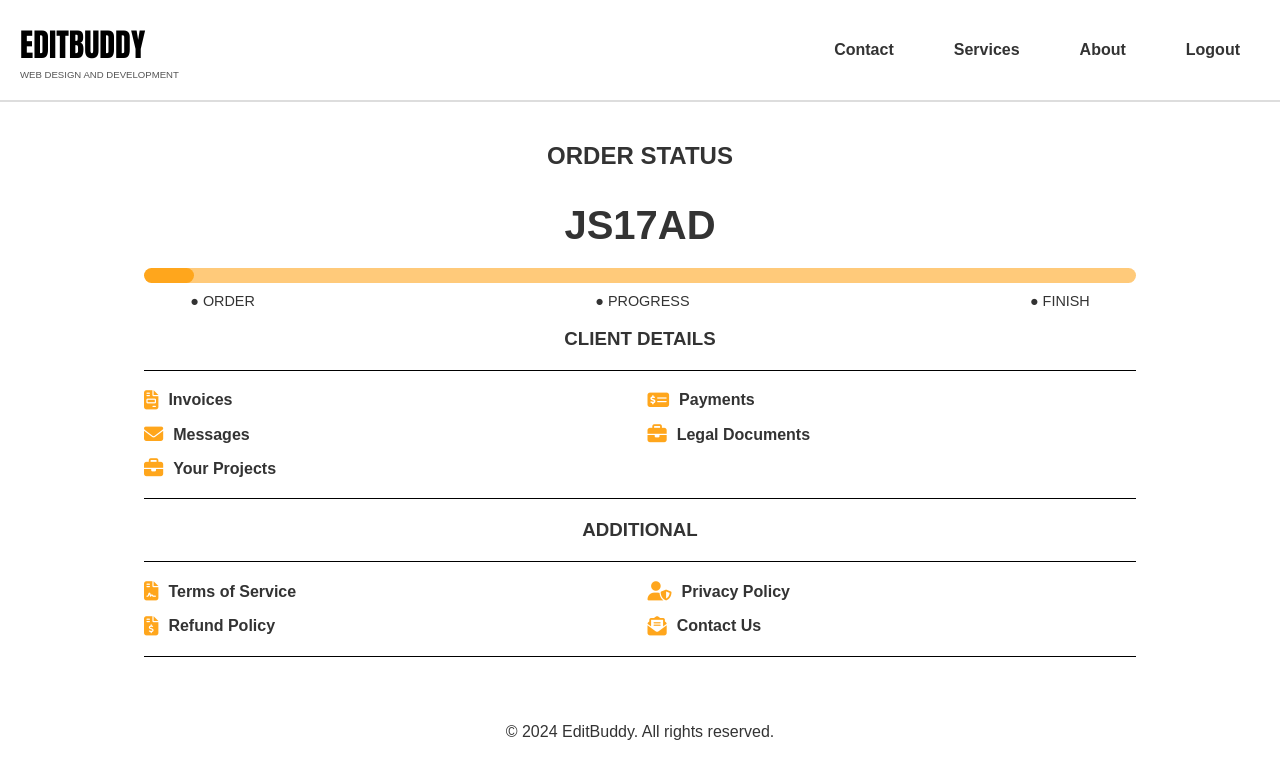
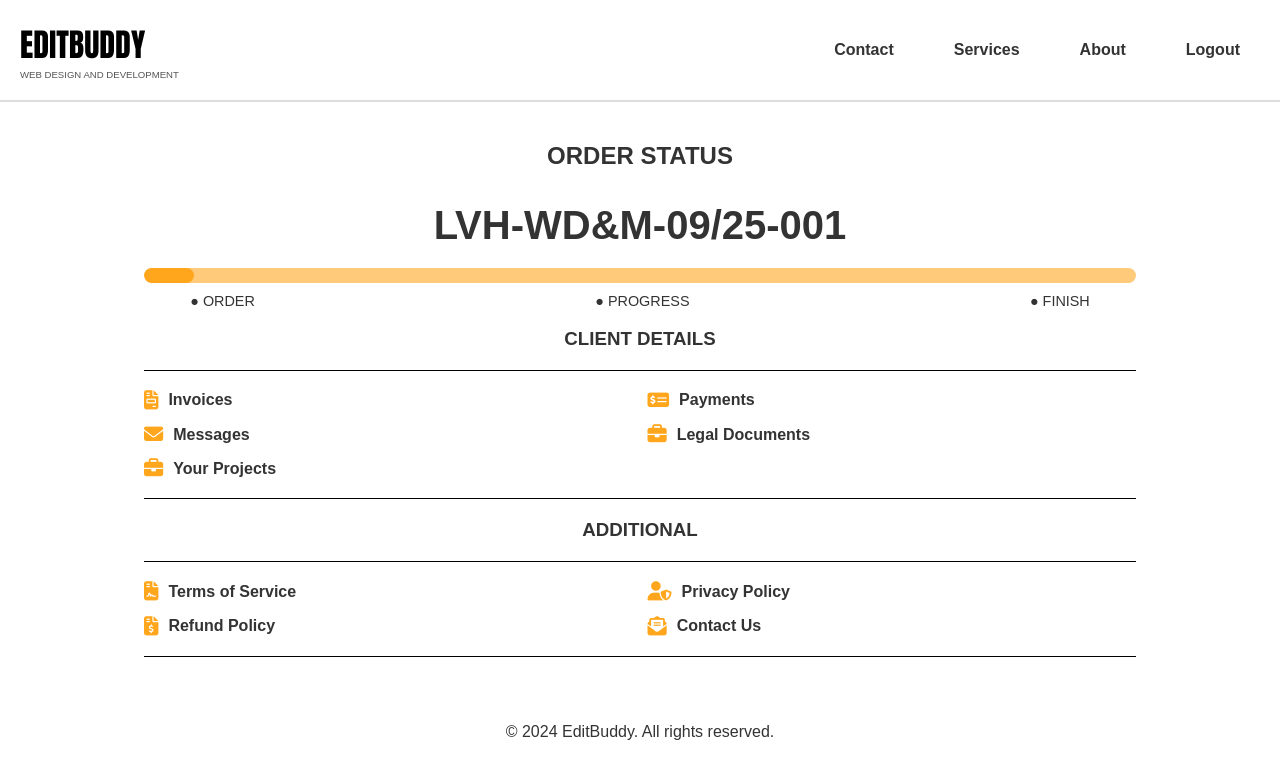
Before and after one commit to Edit-Buddy/HLMM, a plain HTML site: page index.html in a window 1280 px wide. Drawn offline with nearby package versions, Linux system fonts and the light colour scheme; no server answers; a web font is replaced by a local one.

Commit message:
Update index.html

```diff
--- a/index.html
+++ b/index.html
@@ -41,7 +41,7 @@
         <!-- Order Status Section -->
         <section class="order-status">
             <h2>ORDER STATUS</h2>
-            <h1 class="order-id">JS17AD</h1>
+            <h1 class="order-id">LVH-WD&M-09/25-001</h1>
             <div class="progress-bar">
                 <div class="progress"></div>
             </div>
```
